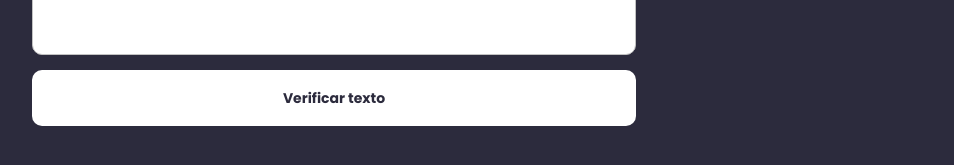
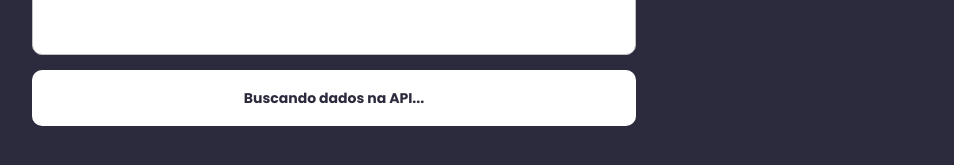
Before and after one commit to Jcassio-dev/VerificadorDePalavroes, a React (Vite) app: page / in a window 1280 px wide. Shown: the part 477-642 px from the top of the page, without its empty margins (306-1260 px from the left). Built offline with nearby package versions, Linux system fonts and the light colour scheme; no server answers.

Commit message:
add await api fetch for use

```diff
--- a/src/pages/Home/index.tsx
+++ b/src/pages/Home/index.tsx
@@ -22,7 +22,8 @@ interface  BadWordInterface{
 
 export function Home() {
   const [text, setText] = useState('');
-  const [words, setWords] = useState<BadWordInterface[]>([])
+  const [words, setWords] = useState<BadWordInterface[]>([]);
+  const [isFetching, setIsFetching] = useState(true);
 
   const navigate = useNavigate();
 
@@ -43,12 +44,11 @@ export function Home() {
     })
 
     const response = badWords.length > 0 ? toast.error(`Conteúdo Impróprio: ${badWords}`) : toast.success('Texto seguro!');
-
   }
 
   useEffect(() => {
     async function fetchWords(){
-       await api.get("/words?title=").then(({data}) => setWords(data));
+      await api.get("/words?title=").then(({data}) => {setWords(data), setIsFetching(false)});
     }
     fetchWords();
     console.log(words)
@@ -67,7 +67,7 @@ export function Home() {
       <Info>
         <h1>filtro de palavras <span>ofensivas</span></h1>
         <Textarea value={text} onChange={(e: any) => setText(e.target.value)} placeholder="Digite seu texto aqui"/>
-        <Button onClick={() => verifyText(text)} text="Verificar texto"/>
+        <Button onClick={() => verifyText(text)} text={isFetching ? "Buscando dados na API..." : "Verificar texto"} disabled={isFetching}/>
       </Info>
     </Content>
 
```
